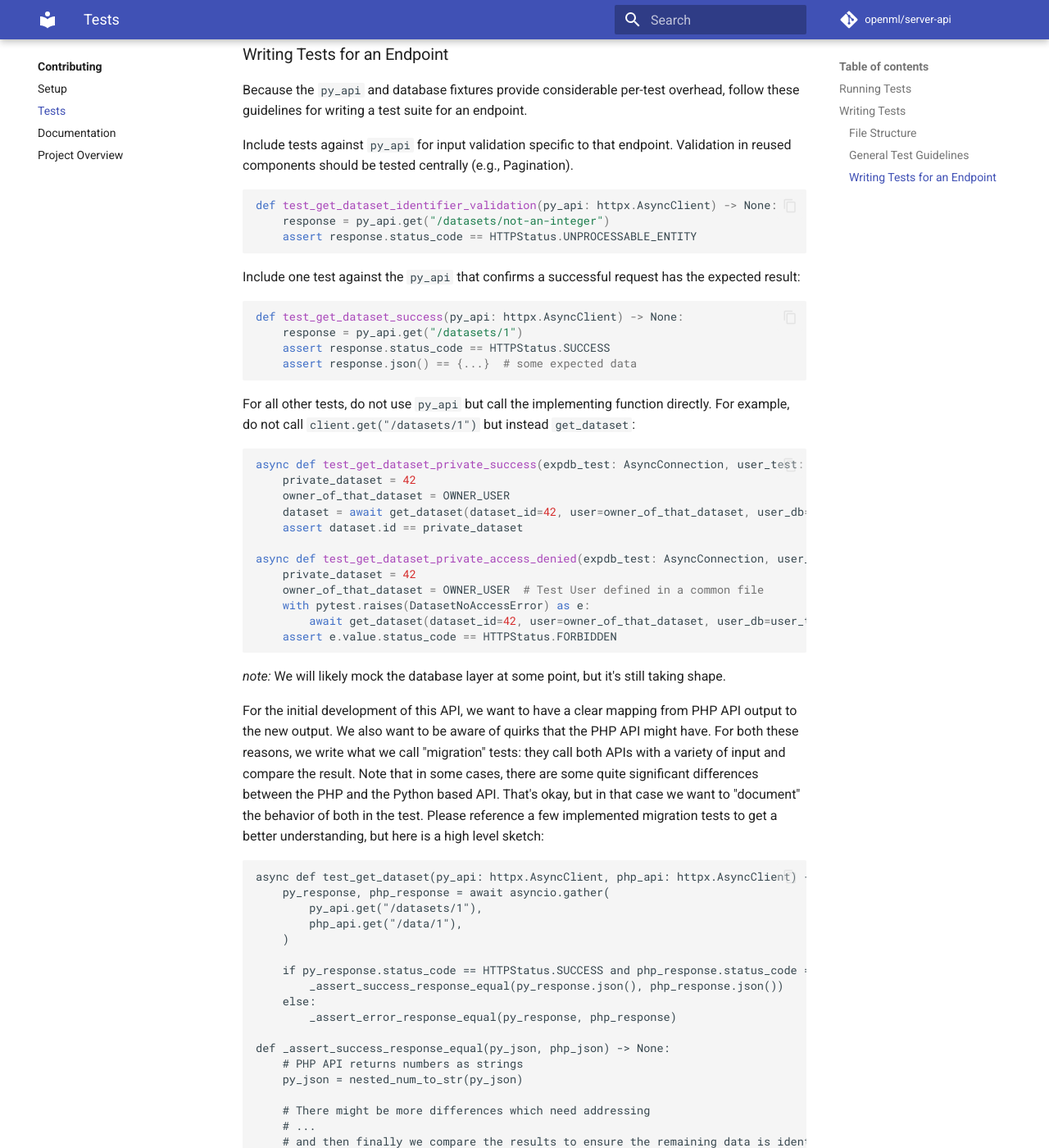
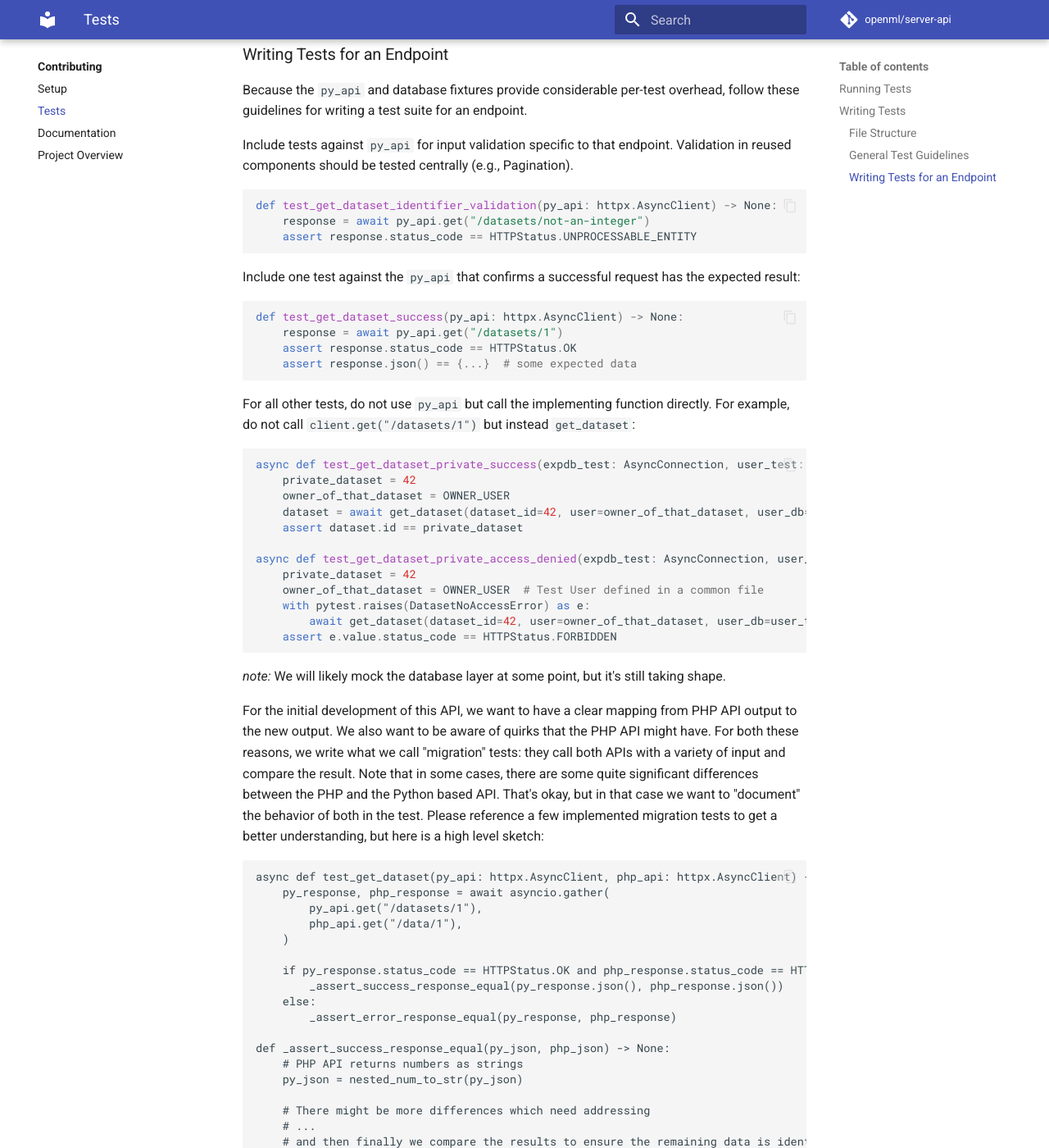
Before and after one commit to openml/server-api, an MkDocs documentation site: the page built from docs/contributing/tests.md, in a window 1280 px wide and 1400 px high, scrolled down 1719 px. Shown: the whole window at 82% size. Built offline with MkDocs 1.6.1 and Material for MkDocs 9.7.7, drawn with Linux system fonts in a browser that asks for light colours; comment, search, counter and statistics services are not loaded; some of the changed text lies outside the part shown.

Commit message:
Fix typos

````diff
--- a/docs/contributing/tests.md
+++ b/docs/contributing/tests.md
@@ -60,7 +60,7 @@ follow these guidelines for writing a test suite for an endpoint.
 Include tests against `py_api` for input validation specific to that endpoint. Validation in reused components should be tested centrally (e.g., Pagination).
 ```python
 def test_get_dataset_identifier_validation(py_api: httpx.AsyncClient) -> None:
-    response = py_api.get("/datasets/not-an-integer")
+    response = await py_api.get("/datasets/not-an-integer")
     assert response.status_code == HTTPStatus.UNPROCESSABLE_ENTITY
 ```
 
@@ -68,8 +68,8 @@ Include one test against the `py_api` that confirms a successful request has the
 
 ```python
 def test_get_dataset_success(py_api: httpx.AsyncClient) -> None:
-    response = py_api.get("/datasets/1")
-    assert response.status_code == HTTPStatus.SUCCESS
+    response = await py_api.get("/datasets/1")
+    assert response.status_code == HTTPStatus.OK
     assert response.json() == {...}  # some expected data
 ```
 
@@ -106,7 +106,7 @@ async def test_get_dataset(py_api: httpx.AsyncClient, php_api: httpx.AsyncClient
         php_api.get("/data/1"),
     )
 
-    if py_response.status_code == HTTPStatus.SUCCESS and php_response.status_code == HTTPStatus.SUCCESS:
+    if py_response.status_code == HTTPStatus.OK and php_response.status_code == HTTPStatus.OK:
         _assert_success_response_equal(py_response.json(), php_response.json())
     else:
         _assert_error_response_equal(py_response, php_response)
--- a/pyproject.toml
+++ b/pyproject.toml
@@ -129,7 +129,7 @@ markers = [
     "mut: executes a mutation on the database (even when it is cleaned up).",
     # *_api markers included for documentation, should not be added manually.
     "py_api: requests the py_api fixture. Added automatically.",
-    "php_api: requests the py_api fixture. Added automatically.",
+    "php_api: requests the php_api fixture. Added automatically.",
 ]
 filterwarnings = [
     'ignore:A private pytest class or function was used.:DeprecationWarning:tests.conftest:',
````
